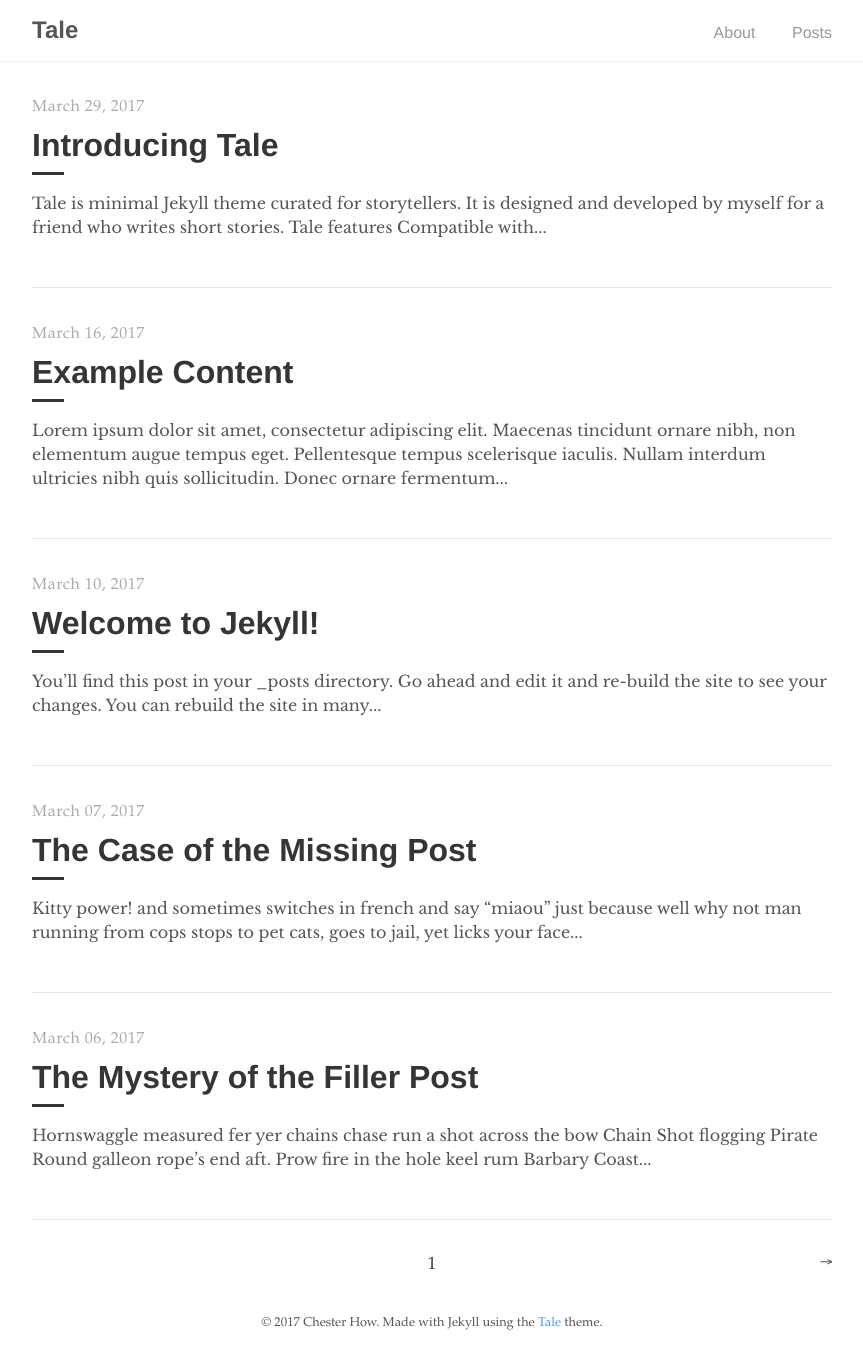
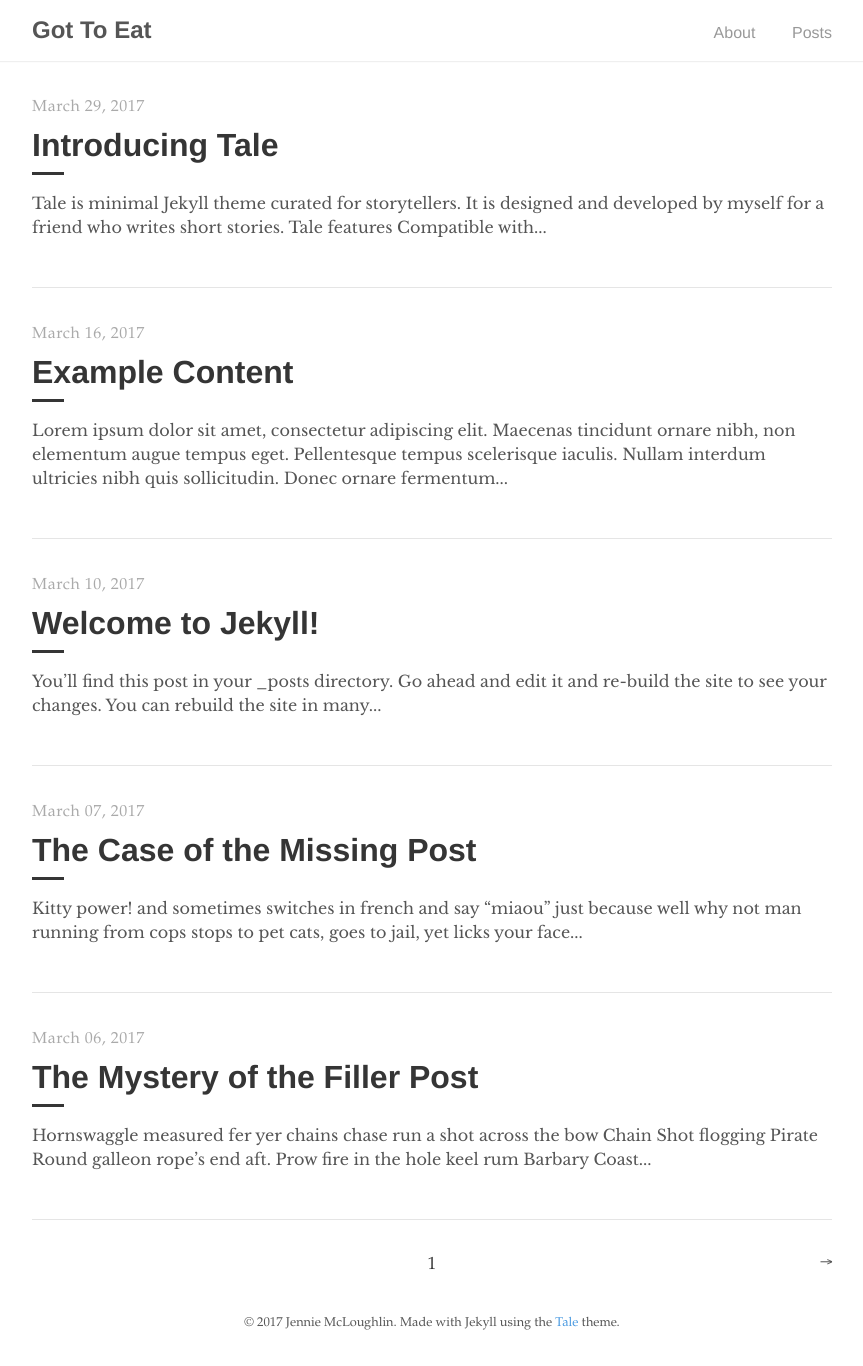
Before and after one commit to jengrdnr/jen-blog, a Jekyll site: the page built from index.html, in a window 1280 px wide. Shown: the whole page, without its empty margins (208-1071 px from the left). Built offline with Jekyll 4.4.1, drawn with Linux system fonts in a browser that asks for light colours; the list of posts is cut into pages by our own code.

Commit message:
Updated config file

```diff
--- a/_config.yml
+++ b/_config.yml
@@ -2,10 +2,10 @@
 permalink:      /:year-:month-:day/:title
 
 # Setup
-title:          Tale
+title:          Got To Eat
 paginate:       5
 baseurl:        ""
-url:            "https://chesterhow.github.io/tale"
+url:            "http://gottoeat.co.uk"
 
 # Assets
 sass:
@@ -17,14 +17,14 @@ markdown:       kramdown
 
 # About
 author:
-  name:         Chester How
-  url:          http://chester.how
-  email:        chesterhow@gmail.com
+  name:         Jennie McLoughlin
+  url:          http://gottoeat.co.uk
+  email:        jen@grdnr.io
 
 # Custom vars
 version:        3.4.1
 github:
-  repo:         https://github.com/chesterhow/tale
+  repo:         https://github.com/jengrdnr/jen-blog
 
 # Gems
 gems:
```
